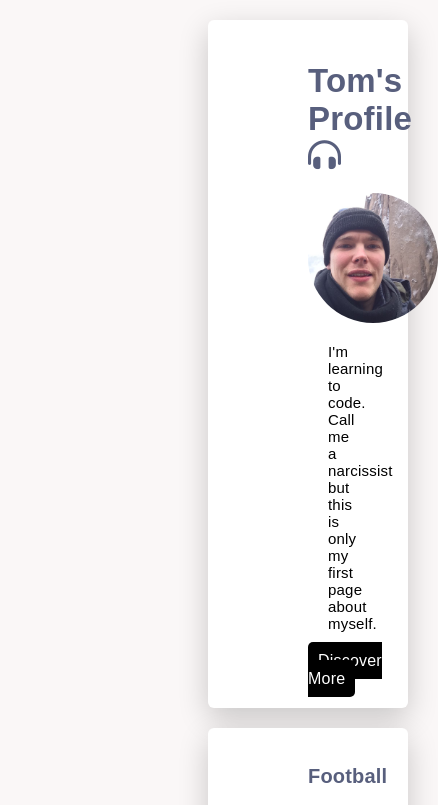
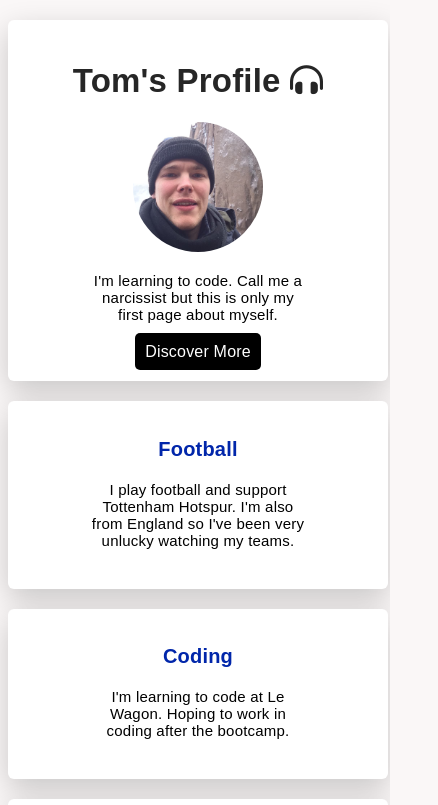
Before and after one commit to hillbilly991/profile, a plain HTML site: page index.html in a window 390 px wide. Shown: the top 805 px of the page, 438 px wide, since content can reach past the window. Drawn offline with Linux system fonts and the light colour scheme.

Commit message:
my profile page

```diff
--- a/index.html
+++ b/index.html
@@ -5,9 +5,11 @@
     <link href="https://fonts.googleapis.com/css?family=Asap&display=swap" rel="stylesheet">
     <link rel="stylesheet" href="style.css">
     <script src="https://kit.fontawesome.com/95452970e4.js" crossorigin="anonymous"></script>
-    <title>The Best Profile Ever</title>
+    <meta name="viewport" content="width=device-width, initial-scale=1">
+    <title>Amazing Page For Average Human</title>
   </head>
   <body>
+    <div class="container">
       <div class="card-white">
         <h1>Tom's Profile  <i class="fas fa-headphones-alt"></i></h1>
          <img id ="img-main"src="images/Tom_hat.jpg" alt="Tom's Fat Head">
@@ -46,5 +48,6 @@
               </li>
           </ul>
         </div>
+      </div>
   </body>
 </html>
--- a/style.css
+++ b/style.css
@@ -7,13 +7,13 @@ body {
 
 h1 {
   font-size: 33px;
-  color: #585F7D;
+  color: rgb(38, 38, 38)
 }
 
 h2 {
   font-family: 'Varela Round', sans-serif;
   font-size: 20px;
-  color: #585F7D;
+  color: rgb(1, 38, 170);
 }
 
 p {
@@ -30,14 +30,14 @@ a:hover {
   color: white;
   text-decoration: none;
   padding: 10px;
-  margin: px;
+  margin:20px 50px;
   border-radius: 5px;
 }
 
 .card-white {
   background: white;
-  padding: 20px 100px;
-  margin: 20 200px;
+  padding: 20px 60px;
+  margin: 20px 150px;
   border-radius: 6px;
   box-shadow: 0px 10px 30px rgba(0,0,0,0.2);
 }
@@ -64,4 +64,52 @@ a:hover {
 
 li a i {
   font-size: 40px;
+  color: rgb(244, 56, 56);
 }
+
+li a i:hover {
+  color: rgb(252, 100, 100);
+}
+
+}
+
+@media (max-width: 960px) {
+  /* For a screen < 960px, this CSS will be read */
+  .container {
+    width: 800px;
+  }
+
+  .card-white{
+    margin:20px 0px;
+  }
+}
+@media (max-width: 716px) {
+  /* For a screen < 720px, this CSS will be read */
+  .container {
+    width: 500px;
+    margin: 0 auto;
+  }
+
+  .card-white{
+    margin: 20px 30px;
+  }
+}
+@media (max-width: 540px) {
+  /* For a screen < 540px, this CSS will be read */
+  .container {
+    width: 460px;
+    margin: 0 auto;
+  }
+
+   .card-white{
+    margin: 20px 0px;
+  }
+}
+
+@media (max-width: 470px) {
+  /* For a screen < 540px, this CSS will be read */
+  .container {
+    width: 380px;
+    margin: 0 auto;
+  }
+}
```
Lines whose indentation alone changed are shown as unchanged.
